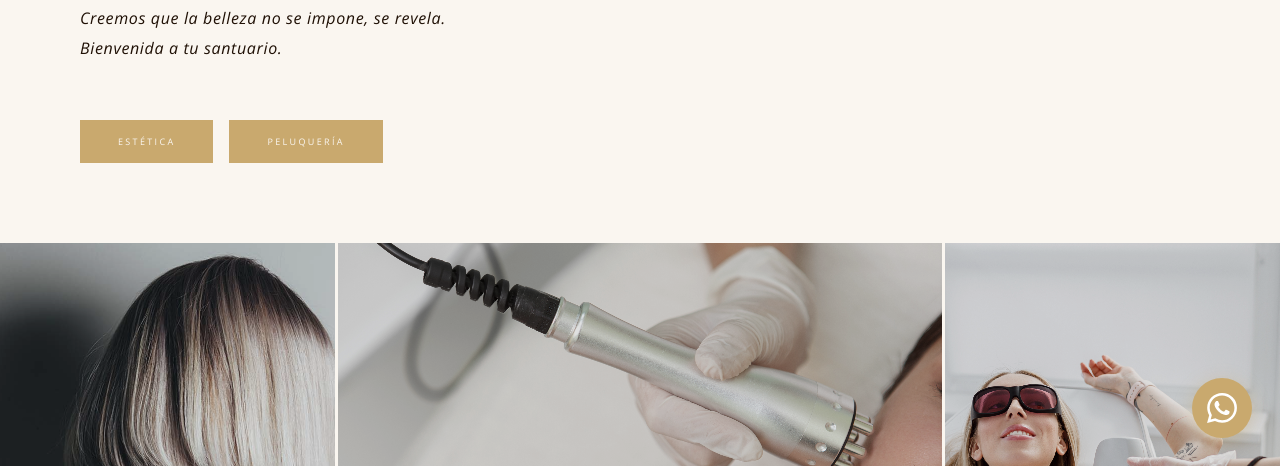
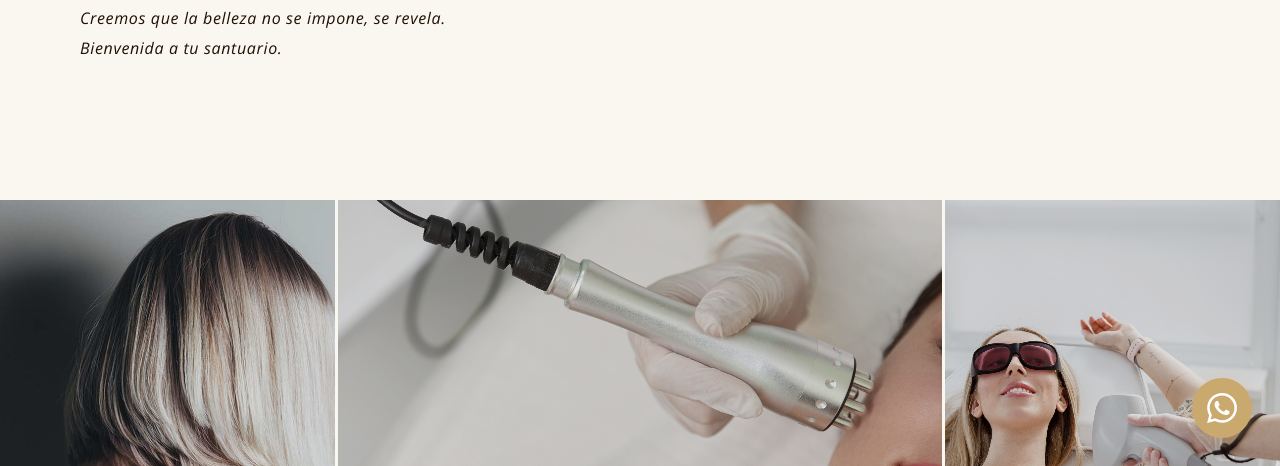
Before and after one commit to MeteoBCN/machere, a plain HTML site: page index.html in a window 1280 px wide. Shown: the part 334-800 px from the top of the page. Drawn offline with nearby package versions, Linux system fonts and the light colour scheme; a web font is replaced by a local one.

Commit message:
Remove hero buttons from index.html
Removed hero buttons for services and hairdressing.

```diff
--- a/index.html
+++ b/index.html
@@ -281,10 +281,6 @@ footer{background:var(--dark);padding:80px 70px 44px}
       <em>de belleza.</em>
     </h1>
     <p class="hero-body">Creemos que la belleza no se impone, se revela. Bienvenida a tu santuario.</p>
-    <div class="hero-btns">
-      <a href="#servicios" class="btn-primary">Estética</a>
-      <a href="#peluqueria" class="btn-primary">Peluquería</a>
-    </div>
   </div>
 
 </section>
```
